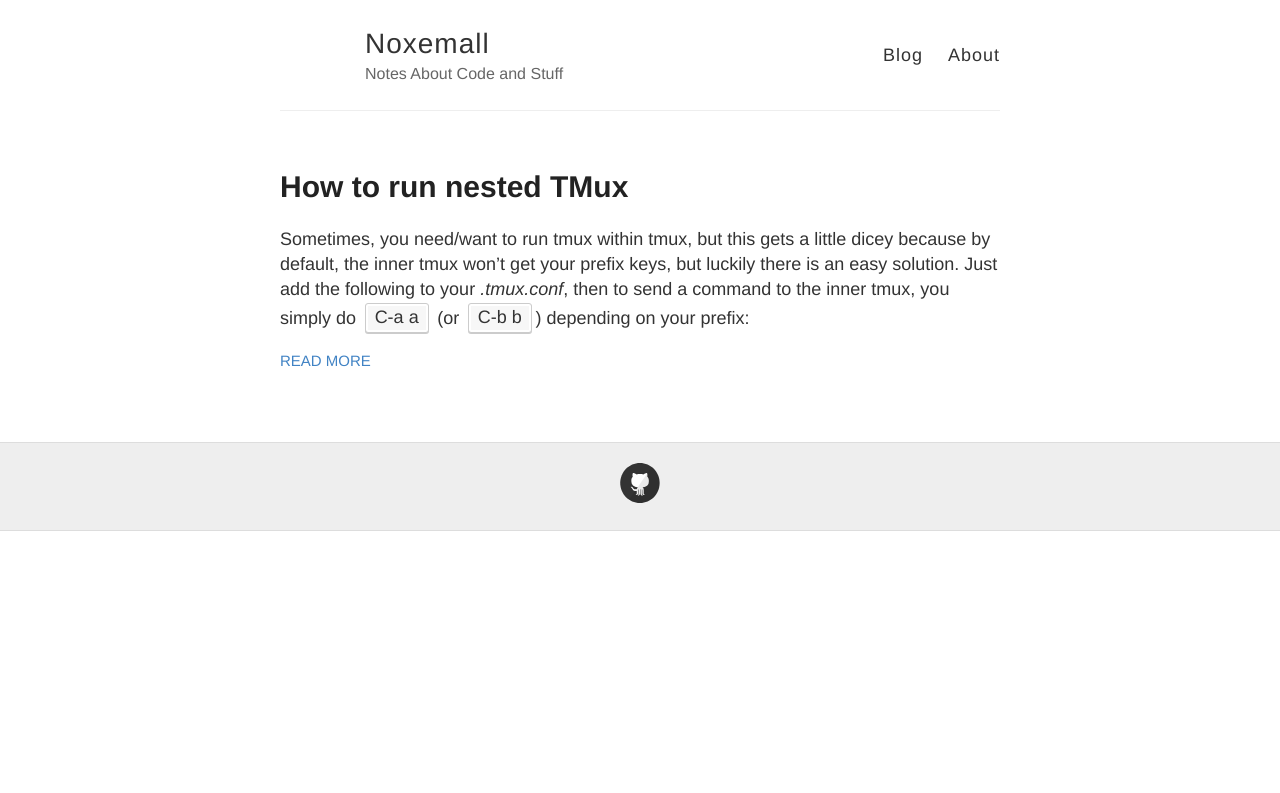
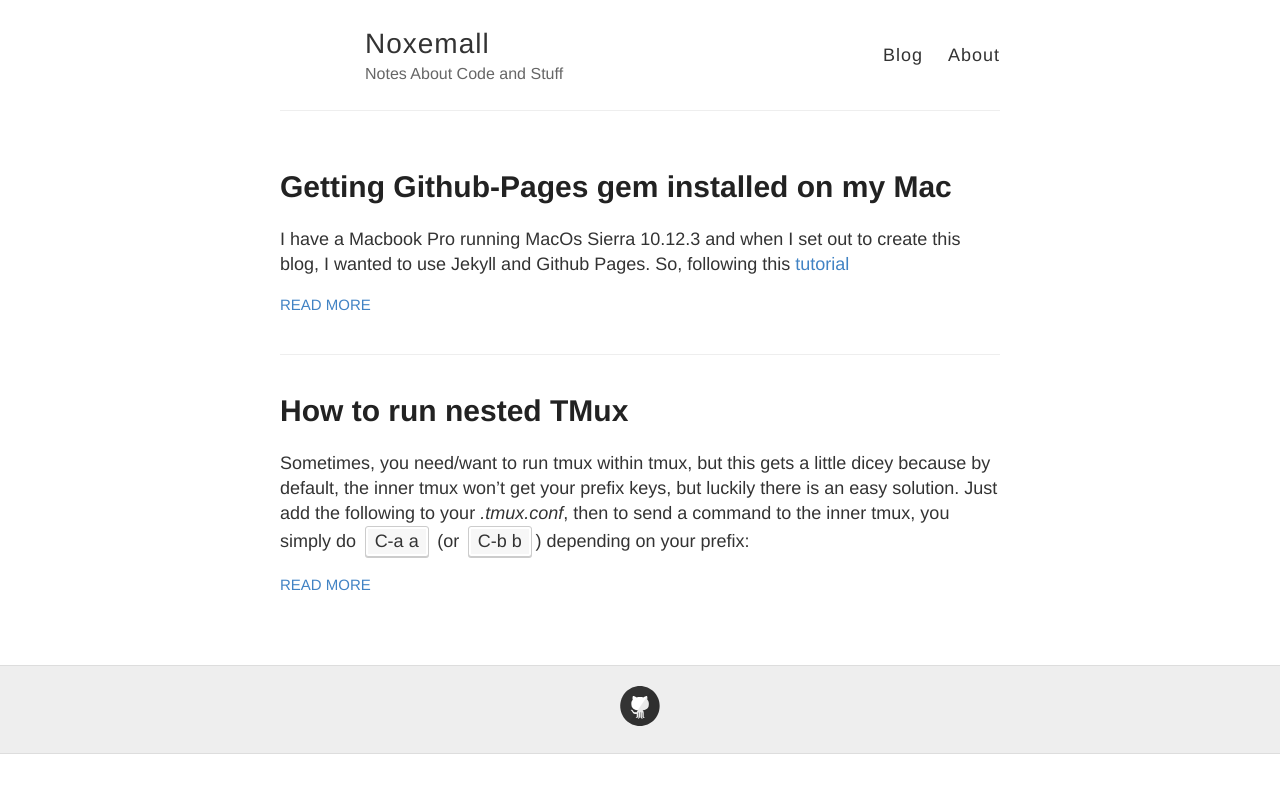
Before and after one commit to danjmiller/noxemall, a Jekyll site: the page built from index.html, in a window 1280 px wide. Shown: the top 793 px of the page. Built offline with Jekyll 4.4.1, drawn with Linux system fonts in a browser that asks for light colours; part of the change alters nothing that is shown.

Commit message:
Jekyll on Mac Publish Rev
-Added a few links and moved post from drafts to posts

```diff
--- a/_drafts/Jekyll-On-Mac.md
+++ b/_posts/2017-2-14-Jekyll-On-Mac.md
@@ -4,7 +4,7 @@ title: Getting Github-Pages gem installed on my Mac
 ---
 
 I have a Macbook Pro running MacOs Sierra 10.12.3 and when I set out to create this blog, I wanted to use Jekyll and Github Pages.
-So, following this tutorial:
+So, following this [tutorial](https://www.smashingmagazine.com/2014/08/build-blog-jekyll-github-pages/)
 
 I set out to get my [local Jekyll setup](https://jekyllrb.com/docs/installation/) I came to this step:
 
```
